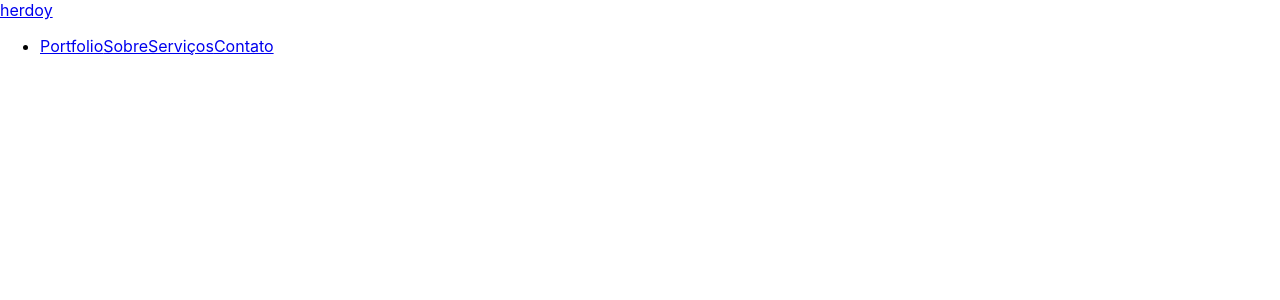
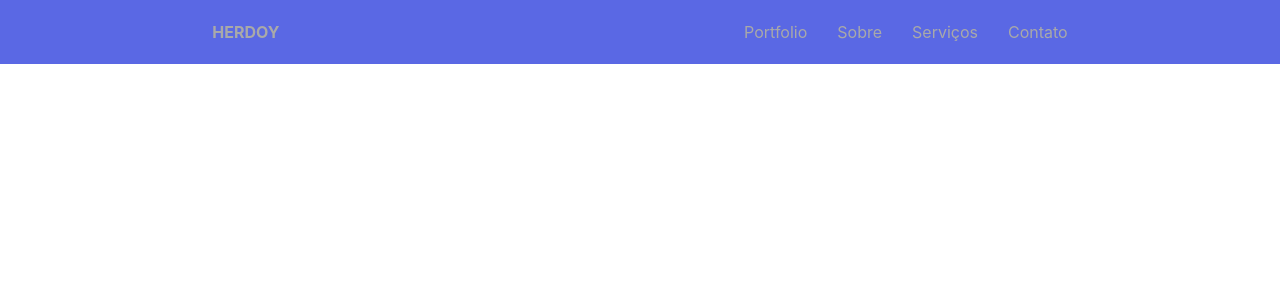
Before and after one commit to ziembick/site-portfolio-designer, a React (Create React App) app in the folder portfolio-designers/: page / in a window 1280 px wide. Shown: the top 300 px of the page. Built offline with nearby package versions, Linux system fonts and the light colour scheme.

Commit message:
navbar positioning

```diff
--- a/portfolio-designers/src/components/navbar.jsx
+++ b/portfolio-designers/src/components/navbar.jsx
@@ -1,10 +1,11 @@
 import React from "react";
+import "../navbar.css";
 
 function Navbar() {
   return (
     <div>
       <nav className="nav">
-        <a href="http://www.google.com" className="brand">
+        <a href="http://www.google.com" className="nav__brand">
           herdoy
         </a>
         <ul className="nav__menu">
@@ -12,12 +13,18 @@ function Navbar() {
             <a href="http://www.google.com" className="nav__link">
               Portfolio
             </a>
+          </li>
+          <li className="nav__item">
             <a href="http://www.google.com" className="nav__link">
               Sobre
             </a>
+          </li>
+          <li className="nav__item">
             <a href="http://www.google.com" className="nav__link">
               Serviços
             </a>
+          </li>
+          <li className="nav__item">
             <a href="http://www.google.com" className="nav__link">
               Contato
             </a>
--- /dev/null
+++ b/portfolio-designers/src/navbar.css
@@ -0,0 +1,61 @@
+*, *::after, *:before {
+    margin: 0;
+    box-sizing: border-box;
+}
+
+html {
+    font-size: 62.5%;
+}
+
+body {
+    font-size: 1.6rem;
+}
+
+li {
+    list-style: none;
+}
+
+a {
+    text-decoration: none;
+    color: darkgrey;
+
+}
+
+.nav {
+    display: flex;
+    align-items: center;
+    justify-content: space-around;
+    height: 8vh;
+    background-color: rgb(90, 104, 228);
+}
+
+.nav__brand {
+    text-transform: uppercase;
+    font-weight: bold;
+}
+
+.nav__menu {
+    display: flex;
+    align-items: center;
+    justify-content: space-around;
+    gap: 3rem;
+}
+
+.nav__toggler div {
+    width: 2.5rem;
+    height: 0.2rem;
+    margin: 0.4rem;
+    background: darkgrey;
+}
+
+.nav__toggler {
+    cursor: pointer;
+    display: none;
+}
+
+
+@media screen and (max-width: 768px) {
+    .nav__toggler {
+        display: block;
+    }
+}
```
